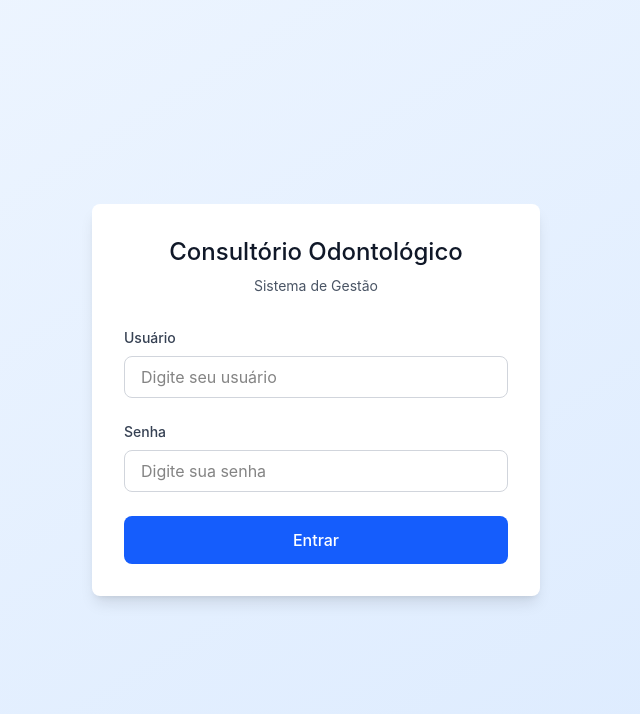
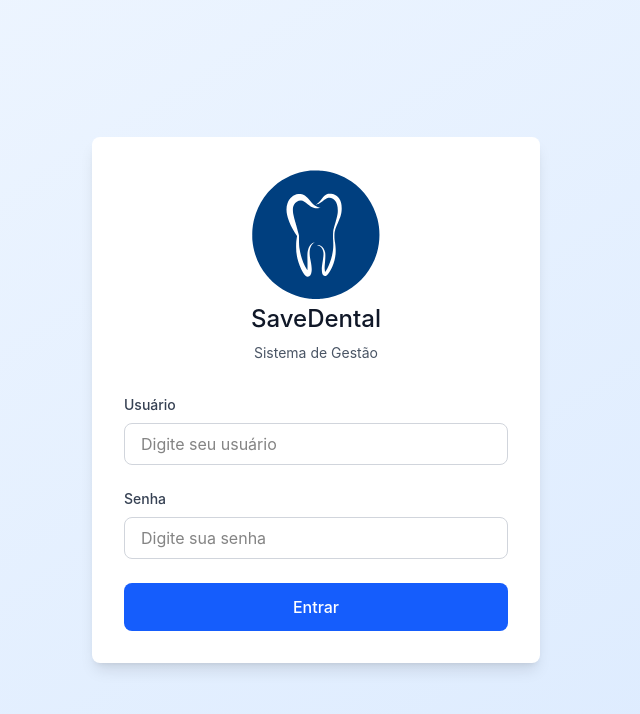
Before and after one commit to pedro-andradee/consultorio-frontend, a React (Vite) app: page / in a window 1280 px wide. Shown: the top 714 px of the page, without its empty margins (324-964 px from the left). Built offline with nearby package versions, Linux system fonts and the light colour scheme; no server answers.

Commit message:
Adicionando SaveDental + Logo no Login

```diff
--- a/src/app/App.tsx
+++ b/src/app/App.tsx
@@ -69,7 +69,7 @@ export default function App() {
       <header className="bg-white border-b border-gray-200">
         <div className="max-w-7xl mx-auto px-4 sm:px-6 lg:px-8 py-4">
           <div className="flex items-center justify-between">
-            <h1 className="text-xl text-gray-900">Consultório Odontológico</h1>
+            <h1 className="text-xl text-gray-900">SaveDental</h1>
             <div className="flex items-center gap-4">
               <div className="text-sm text-gray-600">
                 <span className="text-gray-900">{currentUser.username}</span>
--- a/src/app/components/Login.tsx
+++ b/src/app/components/Login.tsx
@@ -61,8 +61,52 @@ export function Login({ onLogin }: LoginProps) {
     <div className="size-full flex items-center justify-center bg-gradient-to-br from-blue-50 to-blue-100">
       <div className="w-full max-w-md">
         <div className="bg-white rounded-lg shadow-lg p-8">
-          <div className="text-center mb-8">
-            <h1 className="text-2xl text-gray-900 mb-2">Consultório Odontológico</h1>
+          <div className="text-center mb-8" >
+          <div id= 'logo'>
+            <svg version="1.0" xmlns="http://www.w3.org/2000/svg"
+  width="100pt" height="100pt" viewBox="0 0 1254.000000 1254.000000"
+ preserveAspectRatio="xMidYMid meet" >
+
+<g transform="translate(0.000000,1254.000000) scale(0.1,-0.1)"
+fill="#003F7F" stroke="none">
+<path d="M5890 12400 c-63 -5 -180 -16 -260 -25 -1188 -132 -2334 -642 -3268
+-1452 -161 -141 -476 -460 -610 -620 -487 -580 -849 -1217 -1100 -1933 -173
+-493 -278 -973 -328 -1495 -21 -220 -24 -818 -6 -1030 41 -464 131 -916 267
+-1351 229 -725 603 -1401 1120 -2024 156 -189 553 -587 730 -734 951 -790
+2070 -1268 3269 -1398 292 -32 879 -32 1171 0 845 92 1602 335 2341 753 1357
+766 2390 2074 2819 3569 295 1032 313 2125 51 3166 -371 1473 -1249 2736
+-2481 3570 -820 555 -1717 880 -2730 990 -175 18 -803 27 -985 14z m1983
+-2214 c114 -29 264 -97 351 -160 79 -57 199 -183 257 -271 175 -264 250 -582
+236 -1000 -13 -404 -92 -687 -350 -1265 -168 -376 -222 -519 -272 -720 -46
+-183 -58 -283 -59 -500 0 -217 5 -278 59 -675 58 -430 71 -654 55 -935 -27
+-480 -127 -887 -326 -1340 -158 -359 -379 -692 -524 -789 -123 -82 -216 -77
+-311 18 -89 89 -126 218 -136 476 -9 220 1 307 112 1050 46 304 55 498 31 640
+-40 233 -139 428 -264 520 -70 52 -143 76 -252 84 l-95 7 59 18 c86 27 211 19
+290 -17 207 -95 361 -330 427 -650 27 -136 27 -448 -1 -772 -47 -533 -52 -641
+-41 -776 12 -143 31 -269 40 -269 11 0 148 213 209 325 186 342 334 753 446
+1235 110 480 136 826 101 1370 -19 296 -19 650 0 810 29 248 67 407 210 886
+186 617 228 830 228 1144 0 453 -98 774 -297 975 -123 125 -288 203 -477 228
+-78 10 -96 9 -174 -11 -108 -26 -186 -72 -318 -184 -299 -253 -412 -331 -559
+-388 -64 -25 -225 -57 -235 -47 -2 2 32 24 74 49 143 83 264 204 449 450 243
+322 385 438 617 503 83 24 316 14 440 -19z m-2894 -27 c100 -25 256 -103 356
+-177 94 -70 232 -211 330 -336 205 -263 326 -393 449 -486 149 -113 336 -199
+520 -240 62 -14 94 -25 85 -30 -44 -24 -183 -44 -314 -44 -198 -1 -337 33
+-518 126 -121 62 -209 125 -396 281 -316 264 -438 327 -633 327 -249 0 -501
+-165 -627 -410 -78 -152 -104 -271 -103 -480 1 -264 54 -527 246 -1202 102
+-362 247 -884 291 -1052 l36 -140 3 -425 c3 -428 10 -545 51 -841 97 -695 368
+-1456 691 -1939 l42 -63 9 58 c10 75 10 564 -1 1034 -11 476 6 660 85 905 123
+377 392 637 658 634 l66 0 -60 -18 c-189 -54 -330 -188 -435 -413 -85 -182
+-115 -365 -107 -638 6 -203 19 -295 97 -695 86 -440 113 -721 91 -950 -32
+-356 -158 -540 -366 -539 -154 1 -264 100 -447 404 -233 386 -411 829 -517
+1285 -100 432 -138 798 -128 1259 7 322 15 414 58 691 l32 200 -52 69 c-377
+497 -758 1313 -885 1891 -89 405 -78 797 31 1100 170 473 570 820 1011 875 94
+12 261 2 351 -21z"/>
+</g>
+</svg>
+</div>
+
+
+            <h1 className="text-2xl text-gray-900 mb-2">SaveDental</h1>
             <p className="text-sm text-gray-600">Sistema de Gestão</p>
           </div>
 
--- a/src/styles/theme.css
+++ b/src/styles/theme.css
@@ -178,4 +178,9 @@
     font-weight: var(--font-weight-normal);
     line-height: 1.5;
   }
+
+  #logo{
+          display: flex;
+        justify-content: center;
+  }
 }
```
Also changed, not shown: 1 other file (tests, documents, lock files or other folders).
